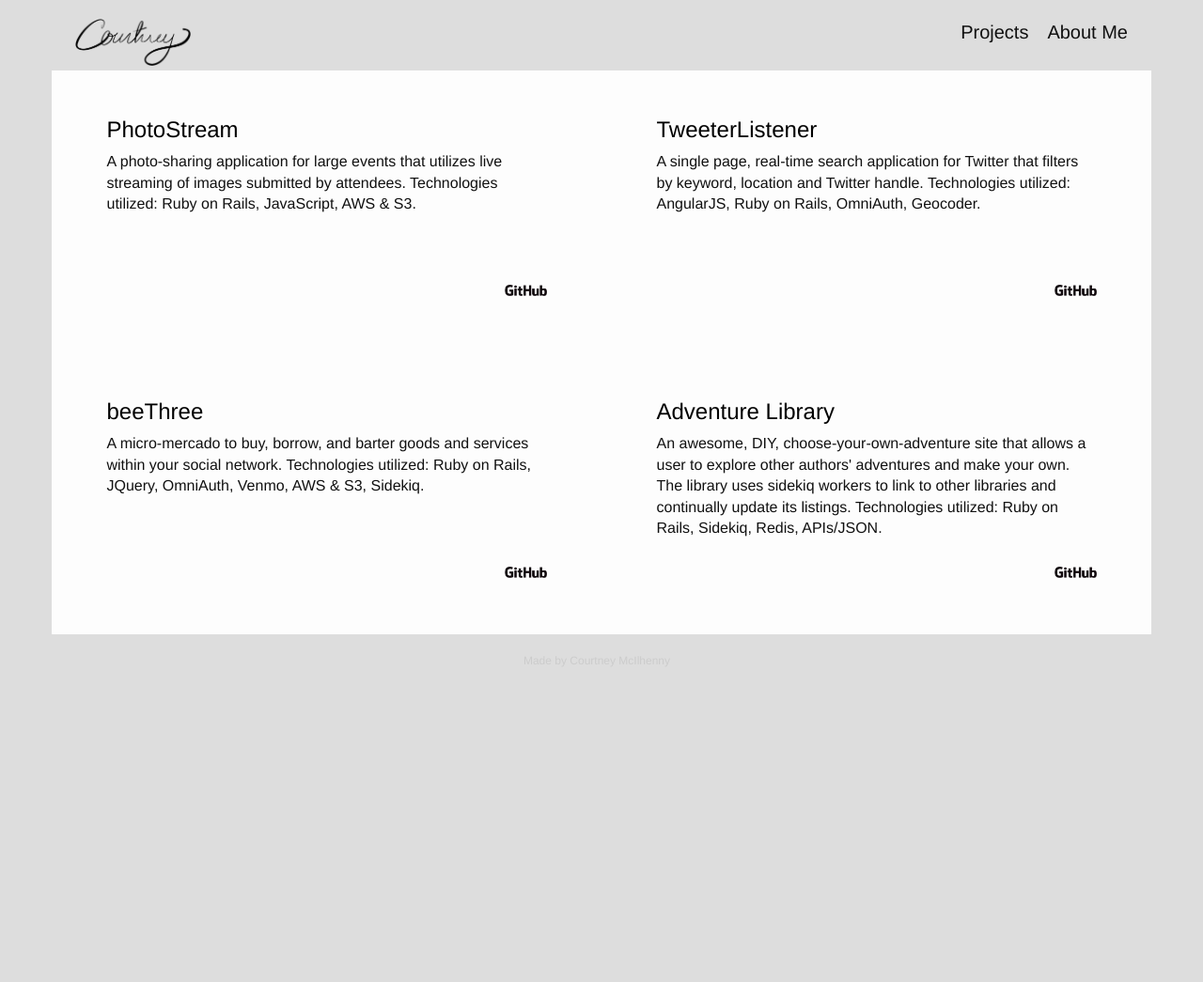
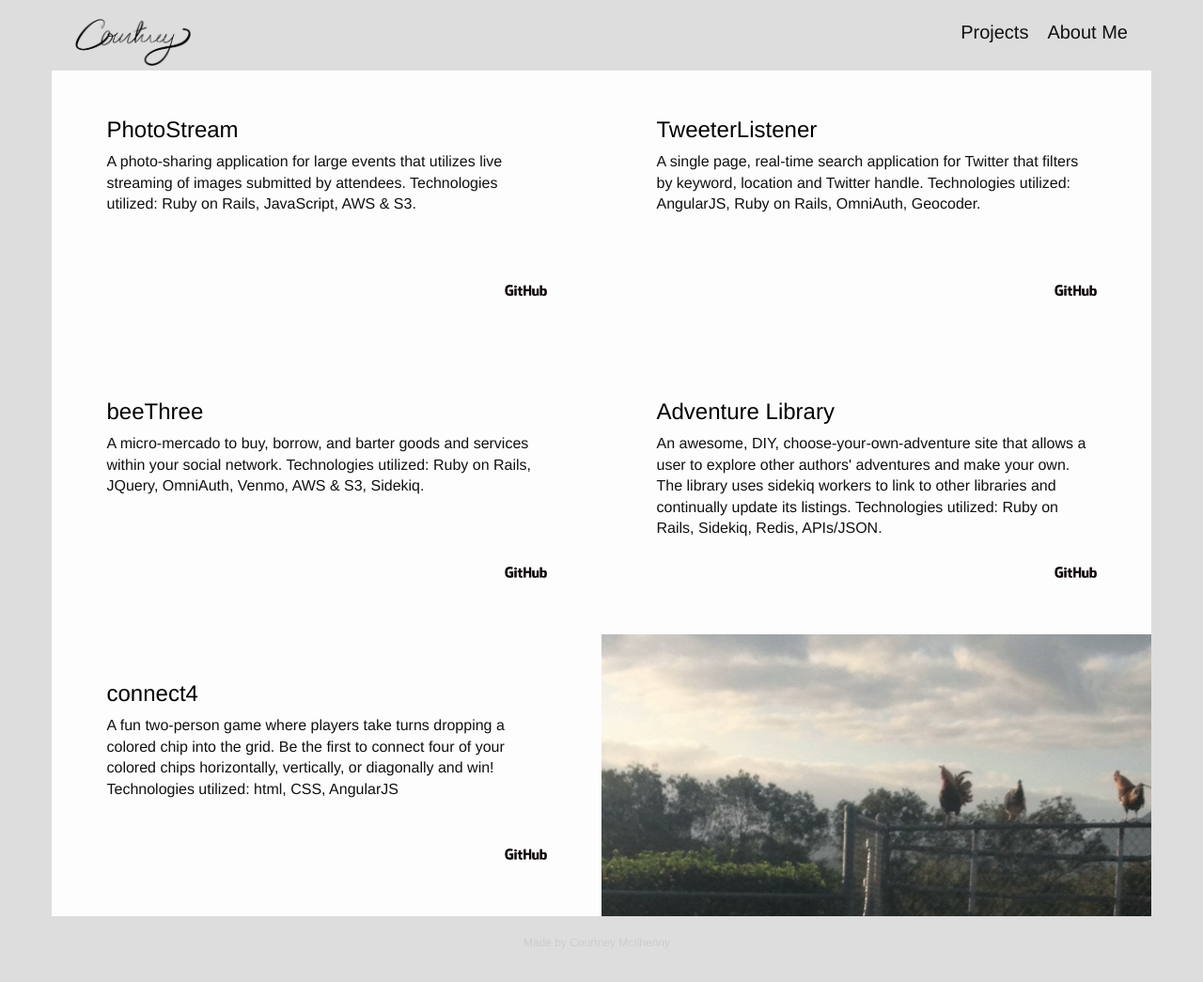
Before and after one commit to cmcilhenny/cmcilhenny.github.io, a Jekyll site: the page built from projects.html, in a window 1280 px wide. Shown: the whole page at 94% size. Built offline with Jekyll 4.4.1, drawn with Linux system fonts in a browser that asks for light colours; nearby versions of some CDN libraries; before the commit the page ends 900 px from its top, so only the background shows below that.

Commit message:
adding connect4 to projects page.

```diff
--- a/projects.html
+++ b/projects.html
@@ -27,5 +27,16 @@ title: Projects
 			<a href="http://adventure-lib-cm.herokuapp.com" class="link"><h3>Adventure Library</h3></a>
     	<p>An awesome, DIY, choose-your-own-adventure site that allows a user to explore other authors' adventures and make your own. The library uses sidekiq workers to link to other libraries and continually update its listings. Technologies utilized: Ruby on Rails, Sidekiq, Redis, APIs/JSON.</p>
     	<a href="https://github.com/cmcilhenny/adventure_library" class="git-hub"><img src="/images/GitHub_Logo_SmartObject.png" class="git-hub"></a>
+		</div>
 	</div>
+
+	<div class="row">
+		<div class="col-xs-12 col-sm-6 blog-square" id="connectFour">
+			<a href="http://cmcilhenny.github.io/connect4.html" class="link"><h3>connect4</h3></a>
+			<p>A fun two-person game where players take turns dropping a colored chip into the grid. Be the first to connect four of your colored chips horizontally, vertically, or diagonally and win! Technologies utilized: html, CSS, AngularJS</p>
+			<a href="https://github.com/cmcilhenny" class="git-hub"><img src="/images/GitHub_Logo_SmartObject.png" class="git-hub"></a>
+		</div>
+		<div class="col-xs-12 col-sm-6 blog-main-square"></div>
+	</div>
+
 </div>
```
